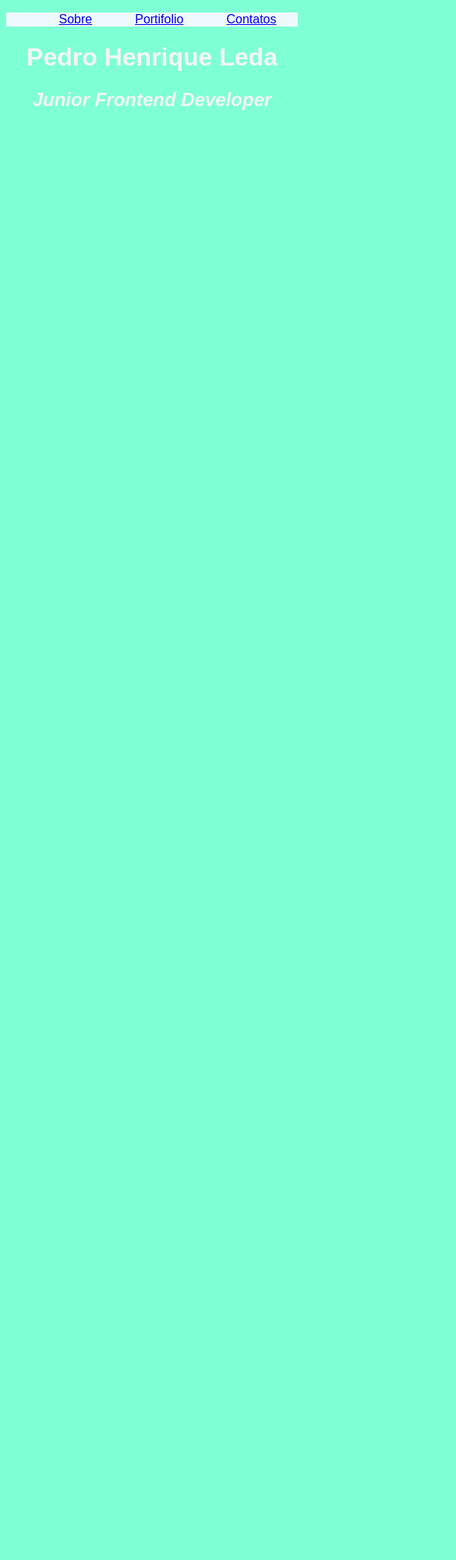
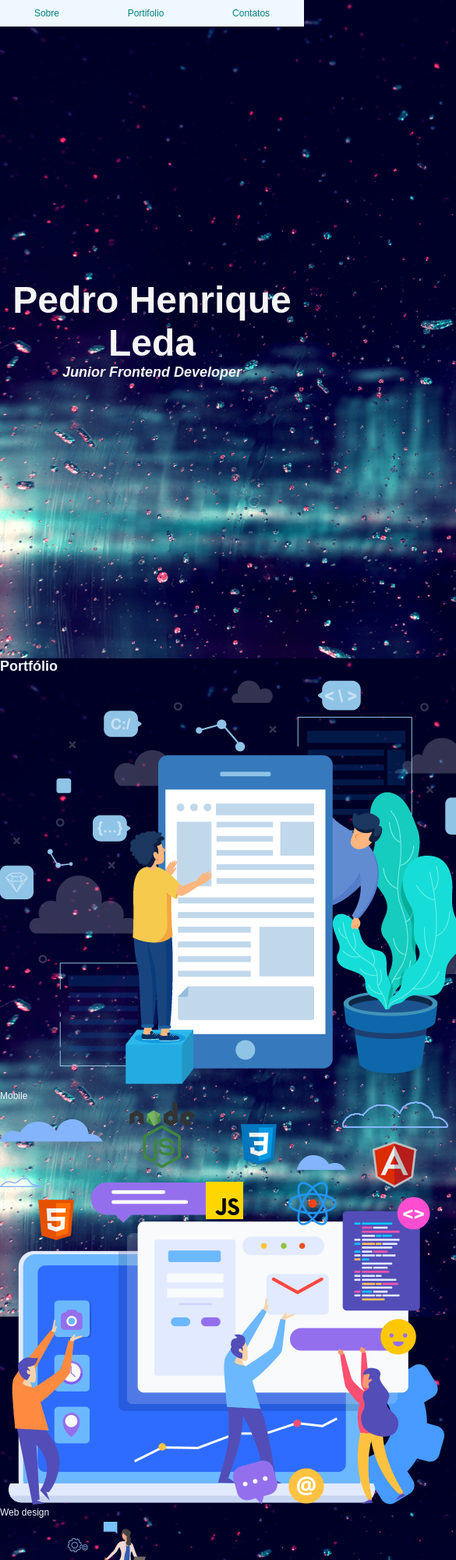
Before and after one commit to pedrinholeda/ImersaoCSS, a plain HTML site: page index.html in a window 390 px wide. Shown: the top 2000 px of the page at 78% size, 585 px wide, since content can reach past the window. Before the commit the page ends 868 px from the top, so only its background shows below. Drawn offline with Linux system fonts and the light colour scheme.

Commit message:
second version

```diff
--- a/css/styles.css
+++ b/css/styles.css
@@ -1,12 +1,45 @@
+* {
+    margin: 0;
+    padding: 0;
+    box-sizing: border-box;
+}
+
 body {
-    background-color: aquamarine;
+    background-image: url("../img/fundo.jpg");
     background-size: auto 100vh;
     font-family: Arial;
     height: 100vh;
+    font-size: 12px;
+}
+
+/*  se a tela tiver pelo menos 400 pixel*/
+/* brakepoint */
+@media (min-width: 400px){
+    body{
+        font-size: 14px;
+    }
+}
+@media (min-width: 600px){
+    body{
+        font-size: 18px;
+    }
+}
+
+header{
+    /* pegar a tela toda  */
+    height: 100vh;
+    /* centralizando */
+    display: flex;
+    justify-content: center;
+    align-items: center;
 }
 
 .menu {
     background-color: aliceblue;
+    /* fixar o menu sobre os outros elementos no eixo z  */
+    position: fixed;
+    width: 100vw;
+    top: 0;
 }
 
 .menu ul {
@@ -16,6 +49,17 @@ body {
 
 .menu li {
     list-style: none;
+}
+
+.menu a {
+    /* display block pra organizar como o padding vai funcionar */
+    display: block;
+    padding: 10px 20px;
+}
+
+a{
+    text-decoration: none;
+    color: teal;
 }
 
 a:hover {
@@ -28,6 +72,20 @@ a:hover {
     text-align: center;
 }
 
+.site-title{
+    /* quatro vezes o tamanho normal */
+    font-size: 4em;
+}
+
 .site-subtitle{
     font-style: italic;
 }
+
+section{
+    color: aliceblue;
+}
+
+.img-portifolio{
+    height: 180px;
+    width: 180px;
+}
--- a/index.html
+++ b/index.html
@@ -1,10 +1,14 @@
 <!DOCTYPE html>
 <html lang="en">
+
 <head>
     <meta charset="UTF-8">
+    <!-- meta para que a view fique agradavel em devices mobile -->
+    <meta name="viewport" content="width=device-width, initial-scale=1.0">
     <title>Pedro Leda</title>
     <link rel="stylesheet" href="css/styles.css">
 </head>
+
 <body>
     <header>
         <nav class="menu">
@@ -20,8 +24,27 @@
                 </li>
             </ul>
         </nav>
-        <h1 class="site-title">Pedro Henrique Leda</h1>
-        <h2 class="site-subtitle">Junior Frontend Developer</h2>
+        <div>
+            <h1 class="site-title">Pedro Henrique Leda</h1>
+            <h2 class="site-subtitle">Junior Frontend Developer</h2>
+        </div>
     </header>
+
+    <section>
+        <h2>Portfólio</h2>
+        <figure>
+            <img class="img-portfolio" src="./img/mobile.png" alt=">Mobile">
+            <figcaption>Mobile</figcaption>
+        </figure>
+        <figure>
+            <img class="img-portfolio" src="./img/frontend.png" alt="Web design">
+            <figcaption>Web design</figcaption>
+        </figure>
+        <figure>
+            <img class="img-portfolio" src="./img/projects.png" alt="Projetos pessoais">
+            <figcaption>Projetos pessoais</figcaption>
+        </figure>
+    </section>
 </body>
+
 </html>
```
Also changed, not shown: img/frontend.png (added), img/fundo.jpg (added), img/mobile.png (added), img/projects.png (added).
